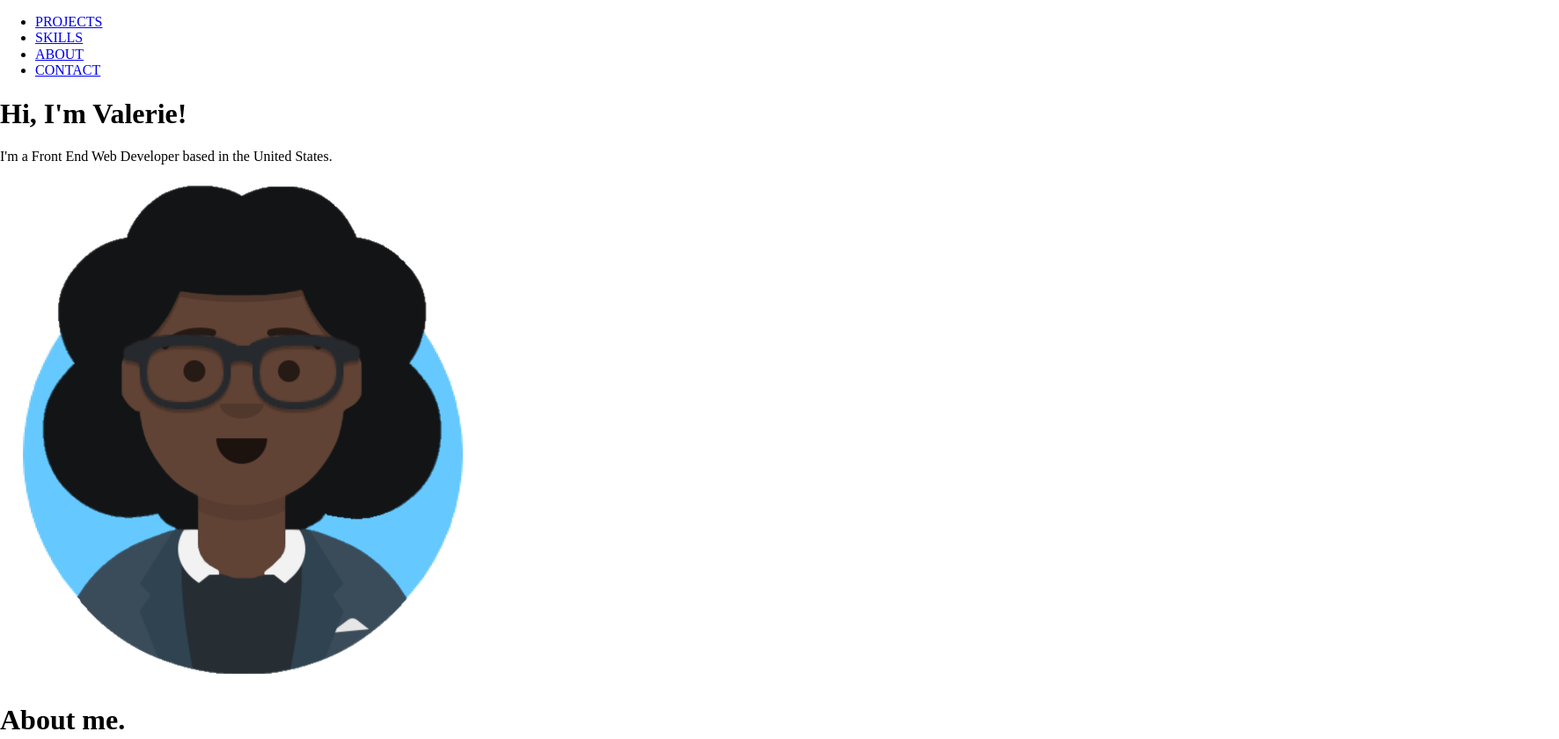
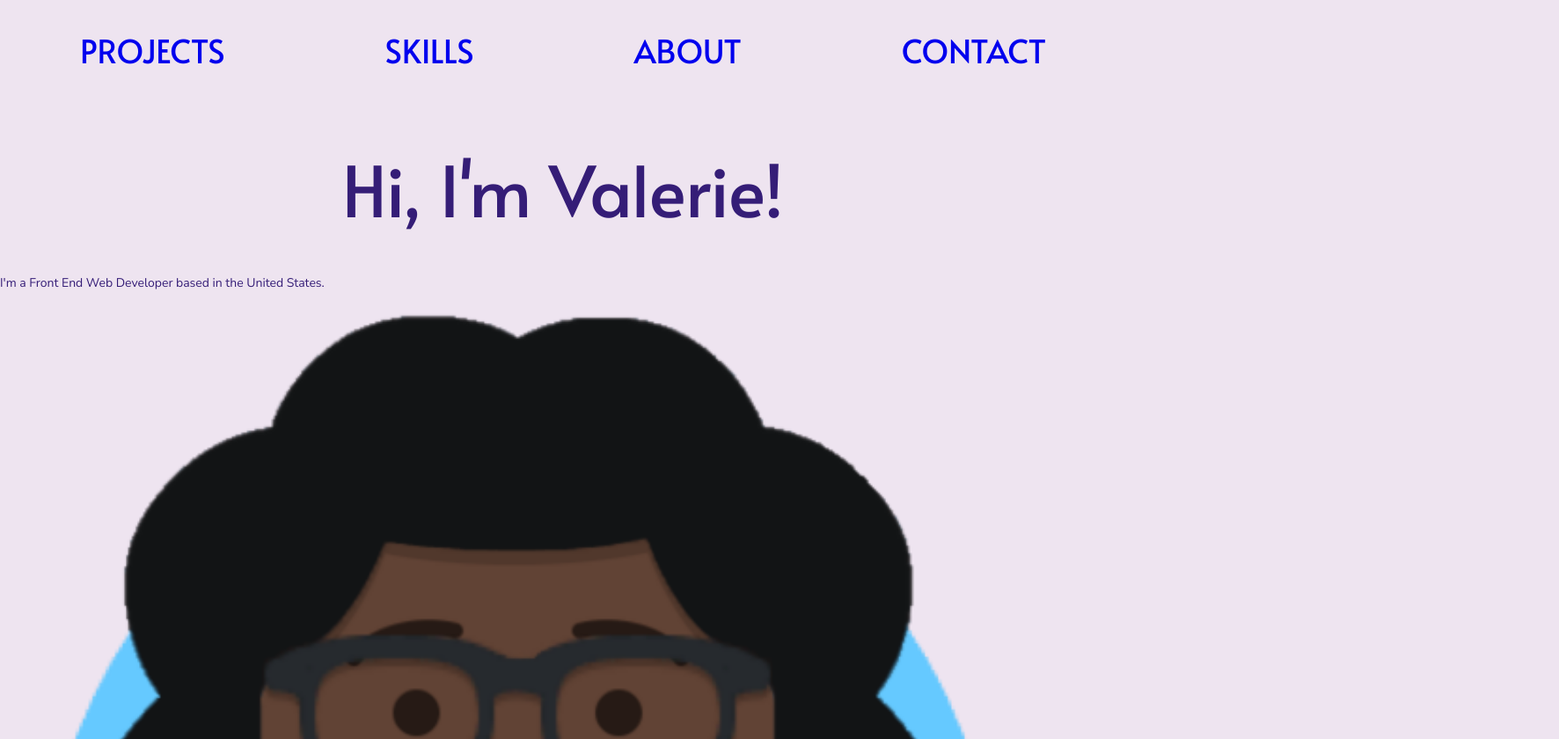
Before and after one commit to val-ue/portfolio-site, a plain HTML site: page index.html in a window 1280 px wide. Shown: the top 840 px of the page at 88% size, 1772 px wide, since content can reach past the window. Drawn offline with nearby package versions, Linux system fonts and the light colour scheme.

Commit message:
Added basic css

```diff
--- a/css/main.css
+++ b/css/main.css
@@ -0,0 +1,146 @@
+
+/* General Styles */
+
+
+html {
+  background-color: #EEE4F0;
+  font-size: 16px;
+
+}
+
+body {
+  font-size: 1em;
+  font-family: 'Nunito Sans', sans-serif;
+  text-align: left;
+  color: #351D77;
+}
+
+a {
+  text-decoration: none;
+}
+
+h1 {
+  font-family: 'Alata', sans-serif;
+  font-weight: 500;
+  font-size: 5em;
+  text-align: center;
+}
+
+h2 {
+  font-family: 'Alata', sans-serif;
+  font-weight: 500;
+  font-size: 1.875em;
+}
+
+h3,
+h4 {
+  font-family: 'Alata', sans-serif;
+  font-size: 1.125em;
+}
+
+p {
+  font-size: .875em;
+}
+
+address {
+  font-style: normal;
+}
+
+.content-wrapper {
+  width: 100%;
+  margin: 0px;
+}
+
+img {
+width: 90%;
+
+}
+
+
+/* ----- Base Header - Footer Styles ------*/
+
+header,
+footer {
+  display: flex;
+  justify-content: center;
+  align-items: center;
+  flex-flow: row wrap;
+}
+
+/* -------- Header --------*/
+
+header {
+  padding: 0px 0px;
+}
+
+header .content-wrapper {
+  display: flex;
+  justify-content: center;
+  align-items: center;
+  flex-flow: row wrap;
+  margin: 0;
+}
+
+header nav {
+  font-family: 'Alata', sans-serif;
+  font-size: 1em;
+  text-transform: uppercase;
+  display: flex;
+  justify-content: space-around;
+  align-items: center;
+  flex-flow: row wrap;
+  width: 100%;
+}
+
+header nav ul {
+  display: flex;
+  justify-content: space-around;
+  width: 100%;
+  padding: 0px;
+
+}
+
+header nav ul li {
+  font-size: 2.3em;
+  margin: 10px;
+  padding: 10px;
+  list-style-type: none;
+}
+
+
+/* ------- Footer ------*/
+
+footer {
+  text-align: center;
+  flex-direction: column;
+}
+
+footer .content-wrapper {
+  width: 60%;
+  margin: 0px;
+}
+
+
+footer .social {
+  display: flex;
+  justify-content: space-around;
+  align-items: center;
+}
+
+footer .social-icons p {
+  display: flex;
+  justify-content: center;
+  align-items: center;
+}
+
+footer .social-icons p {
+  font-size: 1em;
+}
+
+footer p {
+
+}
+
+
+
+/* --------- Mobile Styles ---------*/
--- a/index.html
+++ b/index.html
@@ -48,7 +48,7 @@
 
           <img src="img/myicon.png" alt="cartoon portrait"/>
 
-          <h1>About me.</h1>
+          <h2>About me.</h2>
           <p>I'm Val, a front-end web devloper who
           likes to build responsive
           and accessible experiences on the web.
@@ -88,7 +88,7 @@
 
           <div class="individual-projects">
             <a href="https://1t99s9.csb.app/" target="_blank"><img src="img/stickynoteimg.png" alt="sticky note iu screenshot"/></a>
-            <a href="https://1t99s9.csb.app/" target="_blank"><h3>Sticky Note UI</h3>
+            <a href="https://1t99s9.csb.app/" target="_blank"><h3>Sticky Note UI</h3></a>
             <p>An interactive sticky note app that lets users create, edit, and delete sticky notes. Made with React.</p>
             <p class="skills"><span>Skills:</span> React, ES6, JSX, Data Flow, DOM Manipulation, Local Storage</p>
             <p class="skills"><span>Tools:</span> CodeSandbox</p>
```
